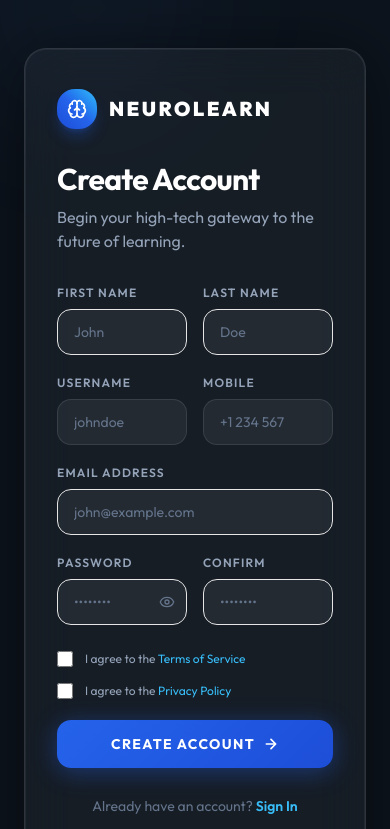
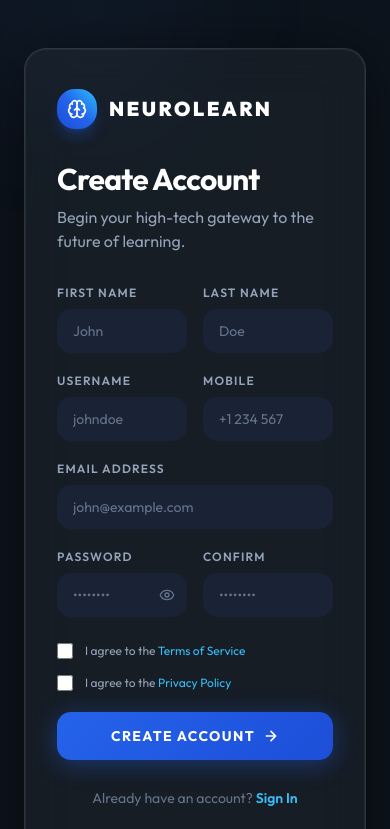
Before and after one commit to ishfaqahmadafridi/Ai-Teacher, a Next.js app in the folder frontend/: page /register in a window 390 px wide. Shown: the top 829 px of the page. Built offline with nearby package versions, Linux system fonts and the light colour scheme; no server answers.

Commit message:
fix(auth): unify all input field styles to solid #1a2235 no-border matching username/mobile look on both login and register pages

```diff
--- a/frontend/src/features/auth/components/CreateAccount/CreateAccountPage.tsx
+++ b/frontend/src/features/auth/components/CreateAccount/CreateAccountPage.tsx
@@ -18,10 +18,12 @@ export function CreateAccountPage() {
     togglePassword,
   } = useRegister();
 
-  const inputStyle: React.CSSProperties = {
-    background: 'rgba(255,255,255,0.06)',
-    border: '1px solid rgba(255,255,255,0.1)',
-  };
+  const inputCls = "w-full rounded-xl px-4 py-3 text-white text-sm placeholder-[#64748b] outline-none transition-all duration-200 focus:ring-2 focus:ring-[#2563eb]";
+  const inputStyle: React.CSSProperties = { background: '#1a2235', border: 'none' };
+  const inputErrStyle = (hasErr: boolean): React.CSSProperties => ({
+    background: '#1a2235',
+    border: hasErr ? '1.5px solid #EF4444' : 'none',
+  });
 
   return (
     <div
@@ -103,8 +105,8 @@ export function CreateAccountPage() {
                   value={form.firstName}
                   onChange={handleChange}
                   placeholder="John"
-                  className="w-full rounded-xl px-4 py-3 text-white text-sm placeholder-[#64748b] outline-none transition-all duration-200 focus:ring-2 focus:ring-[#2563eb]"
-                  style={{ ...inputStyle, borderColor: fieldErrors.firstName ? '#EF4444' : undefined }}
+                  className={inputCls}
+                  style={inputErrStyle(!!fieldErrors.firstName)}
                 />
                 {fieldErrors.firstName && <p className="text-xs text-red-400 mt-1">{fieldErrors.firstName}</p>}
               </div>
@@ -120,8 +122,8 @@ export function CreateAccountPage() {
                   value={form.lastName}
                   onChange={handleChange}
                   placeholder="Doe"
-                  className="w-full rounded-xl px-4 py-3 text-white text-sm placeholder-[#64748b] outline-none transition-all duration-200 focus:ring-2 focus:ring-[#2563eb]"
-                  style={{ ...inputStyle, borderColor: fieldErrors.lastName ? '#EF4444' : undefined }}
+                  className={inputCls}
+                  style={inputErrStyle(!!fieldErrors.lastName)}
                 />
                 {fieldErrors.lastName && <p className="text-xs text-red-400 mt-1">{fieldErrors.lastName}</p>}
               </div>
@@ -141,7 +143,7 @@ export function CreateAccountPage() {
                   value={form.username}
                   onChange={handleChange}
                   placeholder="johndoe"
-                  className="w-full rounded-xl px-4 py-3 text-white text-sm placeholder-[#64748b] outline-none transition-all duration-200 focus:ring-2 focus:ring-[#2563eb]"
+                  className={inputCls}
                   style={inputStyle}
                 />
               </div>
@@ -157,7 +159,7 @@ export function CreateAccountPage() {
                   value={form.mobile}
                   onChange={handleChange}
                   placeholder="+1 234 567"
-                  className="w-full rounded-xl px-4 py-3 text-white text-sm placeholder-[#64748b] outline-none transition-all duration-200 focus:ring-2 focus:ring-[#2563eb]"
+                  className={inputCls}
                   style={inputStyle}
                 />
               </div>
@@ -176,8 +178,8 @@ export function CreateAccountPage() {
                 value={form.email}
                 onChange={handleChange}
                 placeholder="john@example.com"
-                className="w-full rounded-xl px-4 py-3 text-white text-sm placeholder-[#64748b] outline-none transition-all duration-200 focus:ring-2 focus:ring-[#2563eb]"
-                style={{ ...inputStyle, borderColor: fieldErrors.email ? '#EF4444' : undefined }}
+                className={inputCls}
+                style={inputErrStyle(!!fieldErrors.email)}
               />
               {fieldErrors.email && <p className="text-xs text-red-400 mt-1">{fieldErrors.email}</p>}
             </div>
@@ -198,7 +200,7 @@ export function CreateAccountPage() {
                     onChange={handleChange}
                     placeholder="••••••••"
                     className="w-full rounded-xl px-4 py-3 pr-10 text-white text-sm placeholder-[#64748b] outline-none transition-all duration-200 focus:ring-2 focus:ring-[#2563eb]"
-                    style={{ ...inputStyle, borderColor: fieldErrors.password ? '#EF4444' : undefined }}
+                    style={inputErrStyle(!!fieldErrors.password)}
                   />
                   <button
                     type="button"
@@ -222,8 +224,8 @@ export function CreateAccountPage() {
                   value={form.confirmPassword}
                   onChange={handleChange}
                   placeholder="••••••••"
-                  className="w-full rounded-xl px-4 py-3 text-white text-sm placeholder-[#64748b] outline-none transition-all duration-200 focus:ring-2 focus:ring-[#2563eb]"
-                  style={{ ...inputStyle, borderColor: fieldErrors.confirmPassword ? '#EF4444' : undefined }}
+                  className={inputCls}
+                  style={inputErrStyle(!!fieldErrors.confirmPassword)}
                 />
                 {fieldErrors.confirmPassword && <p className="text-xs text-red-400 mt-1">{fieldErrors.confirmPassword}</p>}
               </div>
--- a/frontend/src/features/auth/components/Login/LoginPage.tsx
+++ b/frontend/src/features/auth/components/Login/LoginPage.tsx
@@ -111,10 +111,7 @@ export function LoginPage() {
                 onChange={handleChange}
                 placeholder="Enter your email"
                 className="w-full rounded-xl px-4 py-3 text-white text-sm placeholder-[#64748b] outline-none transition-all duration-200 focus:ring-2 focus:ring-[#2563eb]"
-                style={{
-                  background: 'rgba(255,255,255,0.06)',
-                  border: '1px solid rgba(255,255,255,0.1)',
-                }}
+                style={{ background: '#1a2235', border: 'none' }}
               />
             </div>
 
@@ -134,10 +131,7 @@ export function LoginPage() {
                   onChange={handleChange}
                   placeholder="Enter your password"
                   className="w-full rounded-xl px-4 py-3 pr-12 text-white text-sm placeholder-[#64748b] outline-none transition-all duration-200 focus:ring-2 focus:ring-[#2563eb]"
-                  style={{
-                    background: 'rgba(255,255,255,0.06)',
-                    border: '1px solid rgba(255,255,255,0.1)',
-                  }}
+                  style={{ background: '#1a2235', border: 'none' }}
                 />
                 <button
                   type="button"
```
